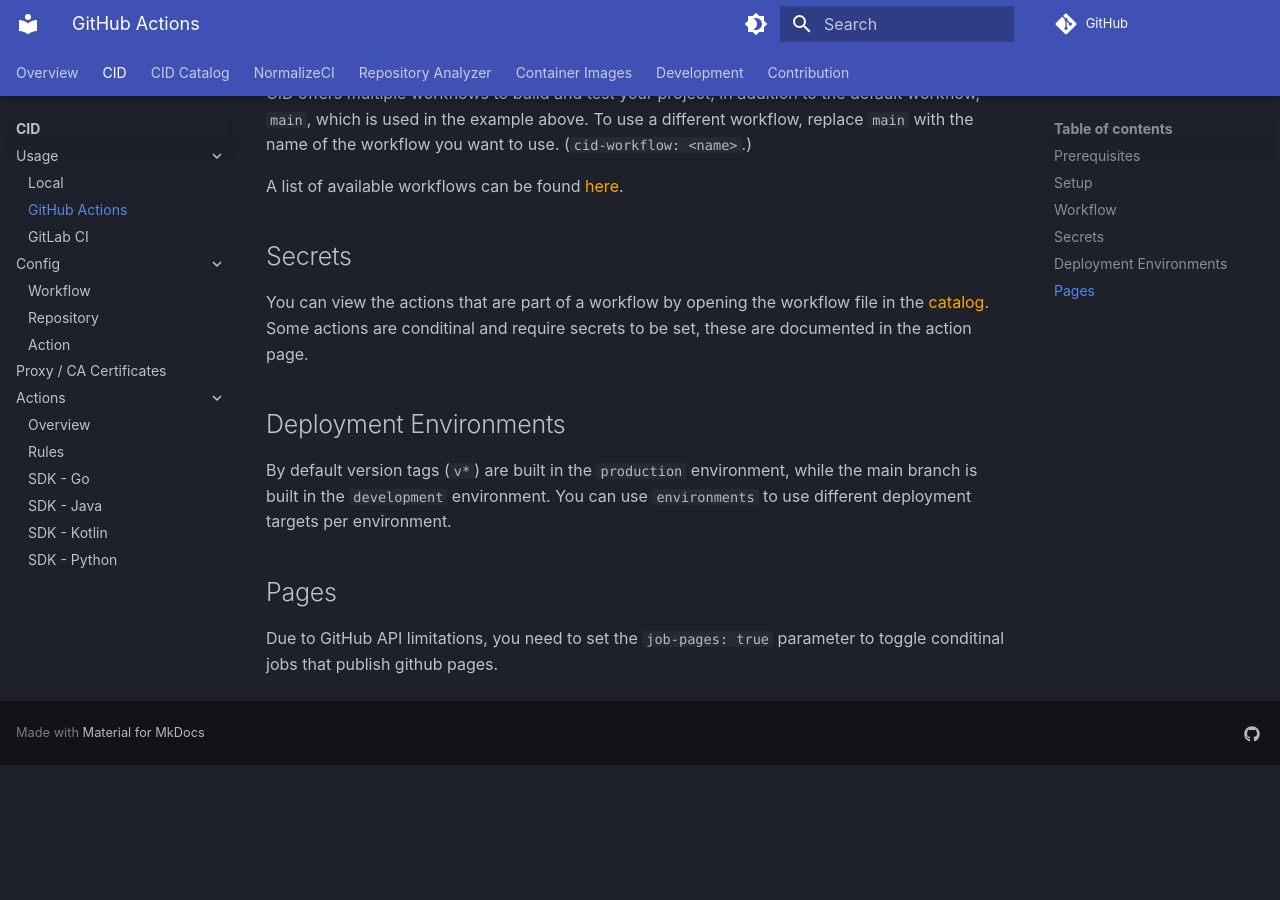
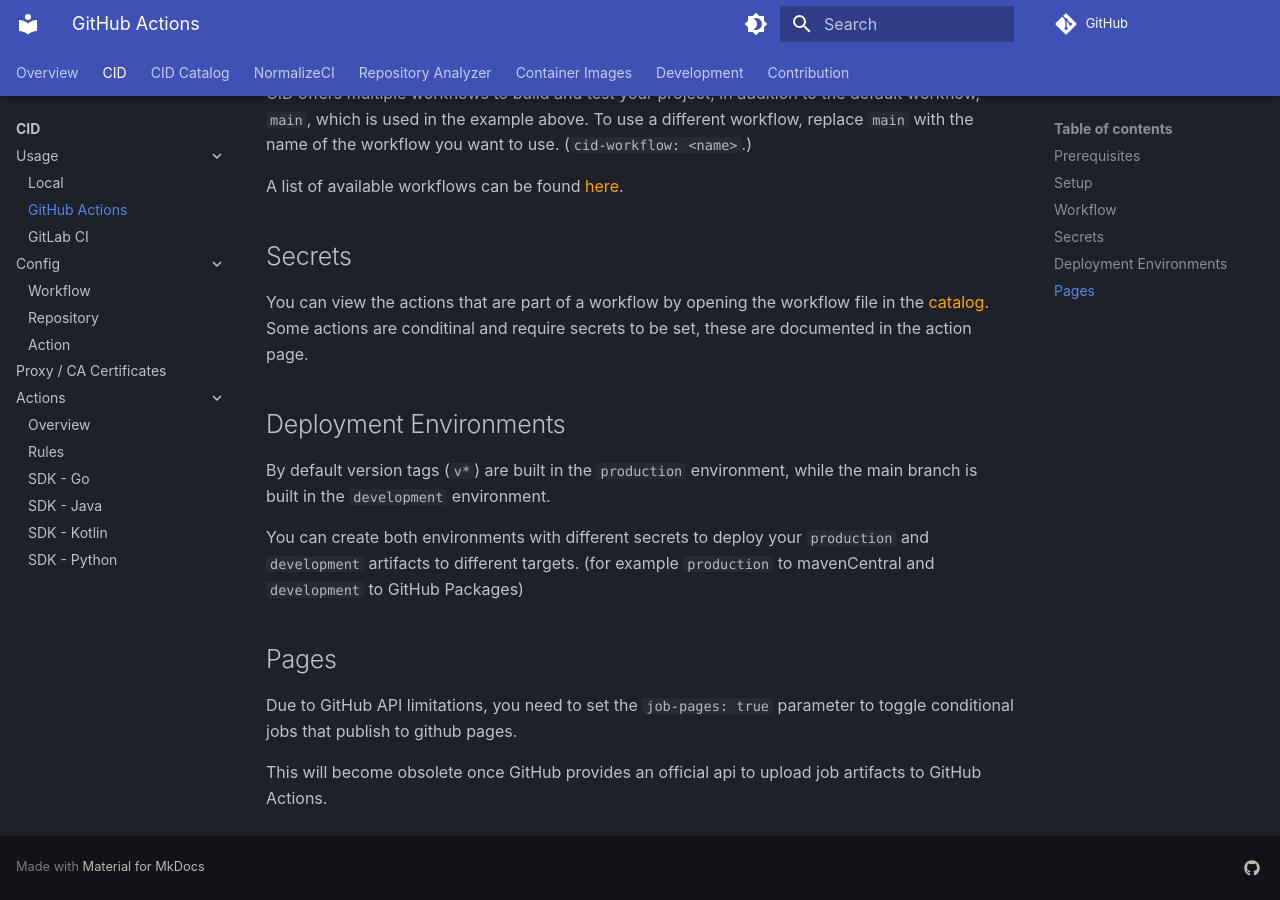
Before and after one commit to cidverse/cidverse.github.io, an MkDocs documentation site: the page built from docs/cid/usage/githubactions.md, in a window 1280 px wide and 900 px high, scrolled down 1405 px. Built offline with MkDocs 1.6.1 and Material for MkDocs 9.7.7, drawn with Linux system fonts in a browser that asks for light colours; comment, search, counter and statistics services are not loaded; before the commit the page ends 2170 px from its top, so only the background shows below that.

Commit message:
docs: fix broken links

```diff
--- a/docs/cid/usage/githubactions.md
+++ b/docs/cid/usage/githubactions.md
@@ -3,7 +3,7 @@
 ## Prerequisites
 
 - A GitHub account and repository are required to use `CID` with GitHub Actions.
-- We recommend following our [GitHub](../../development/guide/github) guide to securely configure your project. (all guides are available [here](../../development/overview)
+- We recommend following our [GitHub](../../../development/guide/github) guide to securely configure your project. (all guides are available [here](../../../development/overview)
 
 ## Setup
 
@@ -70,8 +70,12 @@ Some actions are conditinal and require secrets to be set, these are documented
 
 ## Deployment Environments
 
-By default version tags (`v*`) are built in the `production` environment, while the main branch is built in the `development` environment. You can use `environments` to use different deployment targets per environment.
+By default version tags (`v*`) are built in the `production` environment, while the main branch is built in the `development` environment.
+
+You can create both environments with different secrets to deploy your `production` and `development` artifacts to different targets. (for example `production` to mavenCentral and `development` to GitHub Packages)
 
 ## Pages
 
-Due to GitHub API limitations, you need to set the `job-pages: true` parameter to toggle conditinal jobs that publish github pages.
+Due to GitHub API limitations, you need to set the `job-pages: true` parameter to toggle conditional jobs that publish to github pages.
+
+This will become obsolete once GitHub provides an official api to upload job artifacts to GitHub Actions.
```
Also changed, not shown: docs/cid/usage/gitlab.md (+1 -1 lines).
